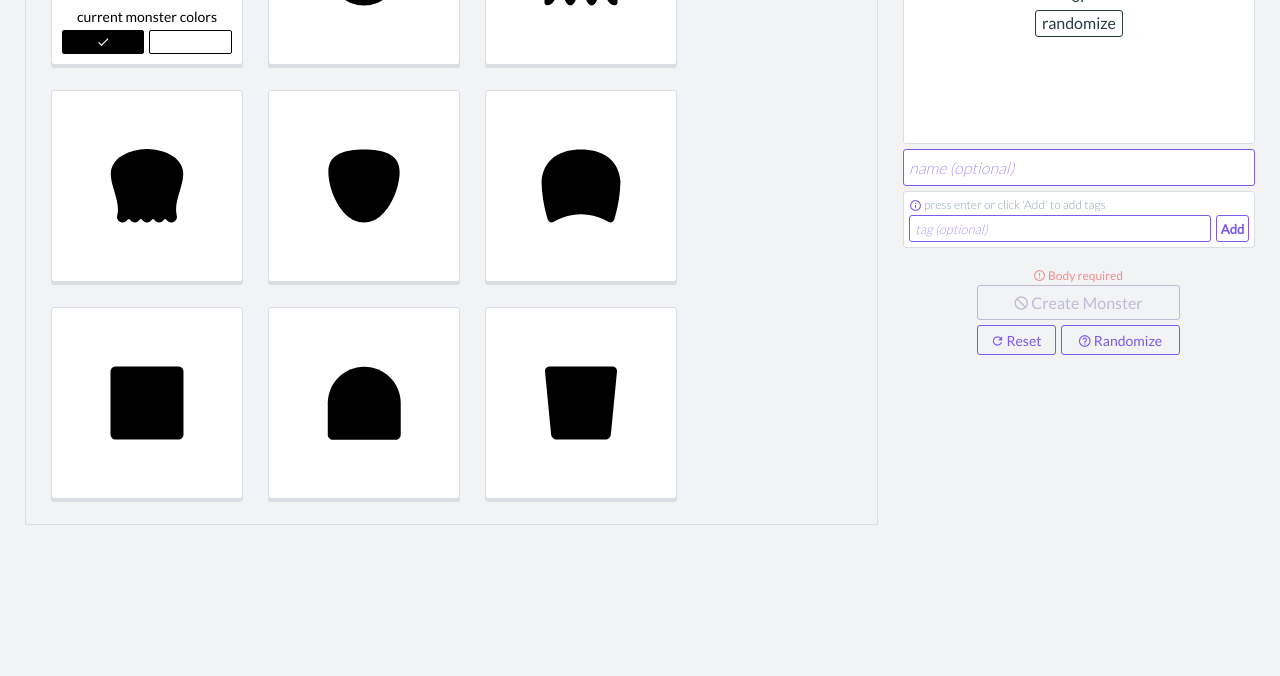
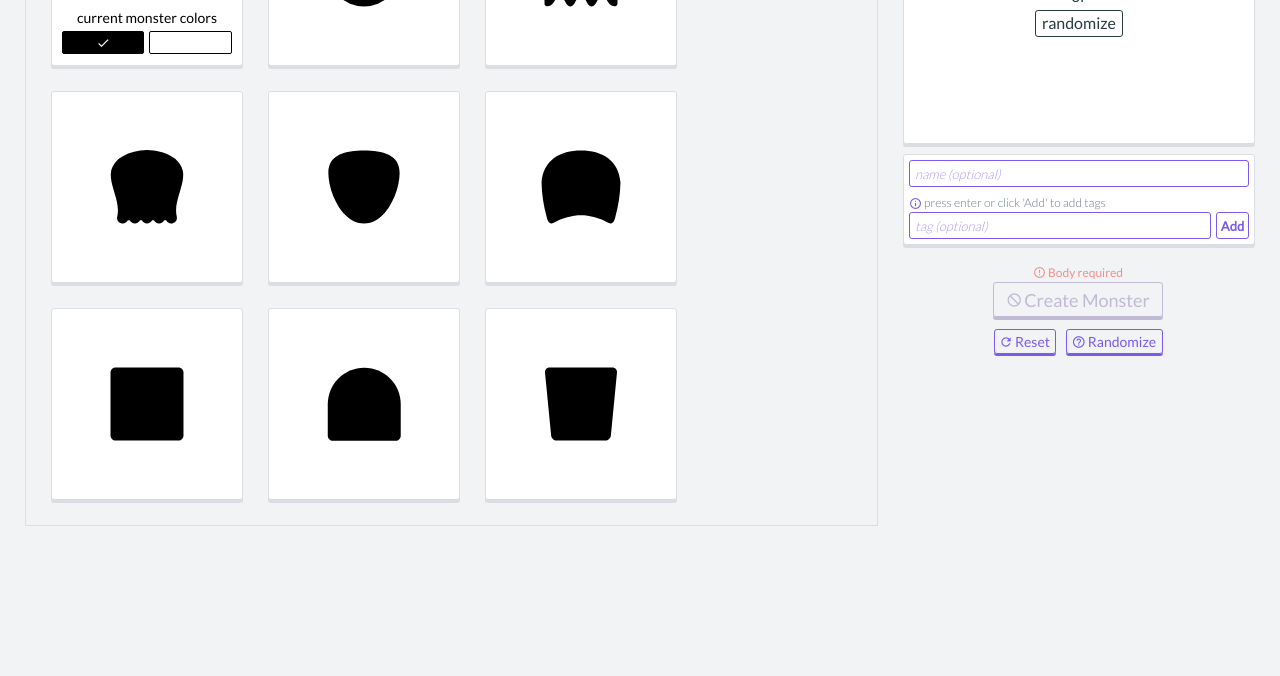
Before and after one commit to iamtraviscole/varyscary, a React app: page /monsters/new in a window 1280 px wide. Shown: the part 293-969 px from the top of the page. Built offline with nearby package versions, Linux system fonts and the light colour scheme; sample sign-in values are in the browser's storage.

Commit message:
cleaned up some more styles

```diff
--- a/src/components/NewMonster.js
+++ b/src/components/NewMonster.js
@@ -303,13 +303,13 @@ class NewMonster extends PureComponent {
                 <div className='NewMonster__monster-ctr'>
                   {noFeatureSelected ? monsterDirections : <MonsterFromStore /> }
                 </div>
+                <div className='NewMonster__name-tags-outer-ctr'>
                   <input className='NewMonster__name-input'
                     name='name'
                     type='text'
                     placeholder='name (optional)'
                     value={this.props.monsterName}
                     onChange={this.handleNameChange} />
-                <div className='NewMonster__tags-outer-ctr'>
                   <div className='NewMonster__tags-instructions-ctr'>
                     <i className='material-icons'>info_outline</i>
                     press enter or click 'Add' to add tags
--- a/src/styles/EditMonster.css
+++ b/src/styles/EditMonster.css
@@ -1,5 +1,6 @@
 .EditMonster {
   margin: 0 auto;
+  margin-top: 25px;
 }
 
 .EditMonster__header {
--- a/src/styles/Monsters.css
+++ b/src/styles/Monsters.css
@@ -1,12 +1,11 @@
 .Monsters {
   text-align: center;
   grid-area: content;
-  margin: 0 25px;
+  margin: 25px 25px 0 25px;
 }
 
 .Monsters h1 {
   border-bottom: 1px solid var(--border-color);
-  margin-top: 25px;
   padding-bottom: 25px;
 }
 
--- a/src/styles/NewMonster.css
+++ b/src/styles/NewMonster.css
@@ -111,7 +111,8 @@
   border: 1px solid var(--border-color);
   border-radius: 3px;
   background: var(--light-container-color);
-  margin-bottom: 5px;
+  margin-bottom: 10px;
+  box-shadow: 0 3px 0 0 var(--border-color);
 }
 
 .NewMonster__directions-ctr {
@@ -145,11 +146,22 @@
   color: var(--main-color);
 }
 
+.NewMonster__name-tags-outer-ctr {
+  width: 340px;
+  background: var(--light-container-color);
+  border: 1px solid var(--border-color);
+  border-radius: 3px;
+  padding: 5px;
+  margin-bottom: 5px;
+  display: inline-block;
+  box-shadow: 0 3px 0 0 var(--border-color);
+}
+
 .NewMonster__name-input {
-  font-size: 1em;
-  width: 340px;
-  height: 35px;
-  margin-bottom: 5px;
+  font-size: 13px;
+  width: 328px;
+  height: 25px;
+  margin-bottom: 8px;
   padding: 0 5px;
   background: var(--light-container-color);
   border: 1px solid var(--main-color);
@@ -160,21 +172,11 @@
   font-style: italic;
 }
 
-.NewMonster__tags-outer-ctr {
-  width: 340px;
-  background: var(--light-container-color);
-  border: 1px solid var(--border-color);
-  border-radius: 3px;
-  padding: 5px;
-  margin-bottom: 5px;
-  display: inline-block;
-}
-
 .NewMonster__tags-instructions-ctr {
   font-size: 12px;
-  color: var(--main-text-color-lighter);
+  color: var(--main-text-color-light);
   font-weight: 200;
-  margin-bottom: 3px;
+  margin-bottom: 2px;
 }
 
 .NewMonster__tags-instructions-ctr i {
@@ -292,14 +294,15 @@ input.NewMonster__tag-add-btn:hover {
 .NewMonster__button-save {
   display: block;
   margin: 0 auto;
-  width: 203px;
+  width: 170px;
   height: 35px;
-  margin-bottom: 5px;
-  font-size: 16px;
-  color: var(--color-white);
-  background: var(--main-color);
+  margin-bottom: 12px;
+  font-size: 18px;
+  color: var(--main-color);
+  background: var(--light-container-color);
   border: 1px solid var(--main-color);
   border-radius: 3px;
+  box-shadow: 0 3px 0 0 var(--main-color);
 }
 
 .NewMonster__button-save i {
@@ -308,8 +311,7 @@ input.NewMonster__tag-add-btn:hover {
 }
 
 .NewMonster__button-save:hover {
-  background: var(--hover-color-dark);
-  border: 1px solid var(--hover-color-dark);
+  color: var(--hover-color-dark);
 }
 
 .NewMonster__button-save--disabled {
@@ -317,6 +319,7 @@ input.NewMonster__tag-add-btn:hover {
   background: transparent;
   border: 1px solid var(--main-color-disabled);
   cursor: not-allowed;
+  box-shadow: 0 3px 0 0 var(--main-color-disabled);
 }
 
 .NewMonster__button-save--disabled:hover {
@@ -327,33 +330,33 @@ input.NewMonster__tag-add-btn:hover {
 .NewMonster__button-reset {
   display: inline-block;
   margin: 0 auto;
-  width: 79px;
-  height: 30px;
+  width: 62px;
+  height: 25px;
   font-size: 14px;
   color: var(--main-color);
   border: 1px solid var(--main-color);
   border-radius: 3px;
-  margin-right: 5px;
+  margin-right: 10px;
+  box-shadow: 0 2px 0 0 var(--main-color);
 }
 
 .NewMonster__button-reset:hover {
   color: var(--hover-color-dark);
-  border: 1px solid var(--hover-color-dark);
 }
 
 .NewMonster__button-randomize {
   display: inline-block;
-  width: 119px;
-  height: 30px;
+  width: 97px;
+  height: 25px;
   font-size: 14px;
   color: var(--main-color);
   border: 1px solid var(--main-color);
   border-radius: 3px;
+  box-shadow: 0 2px 0 0 var(--main-color);
 }
 
 .NewMonster__button-randomize:hover {
   color: var(--hover-color-dark);
-  border: 1px solid var(--hover-color-dark);
 }
 
 @keyframes slidein {
--- a/src/styles/NewMonsterButton.css
+++ b/src/styles/NewMonsterButton.css
@@ -1,7 +1,7 @@
 .NewMonsterButton__features-btn {
   text-align: center;
   height: 30px;
-  padding: 5px 10px;
+  padding: 0 6px;
   margin-right: 15px;
   color: var(--main-color);
   border: 1px solid var(--main-color);
--- a/src/styles/User.css
+++ b/src/styles/User.css
@@ -1,7 +1,7 @@
 .User {
   text-align: center;
   grid-area: content;
-  margin: 0 25px;
+  margin: 25px 25px 0 25px;
 }
 
 .User__sort-ctr {
```
Lines whose indentation alone changed are shown as unchanged.
